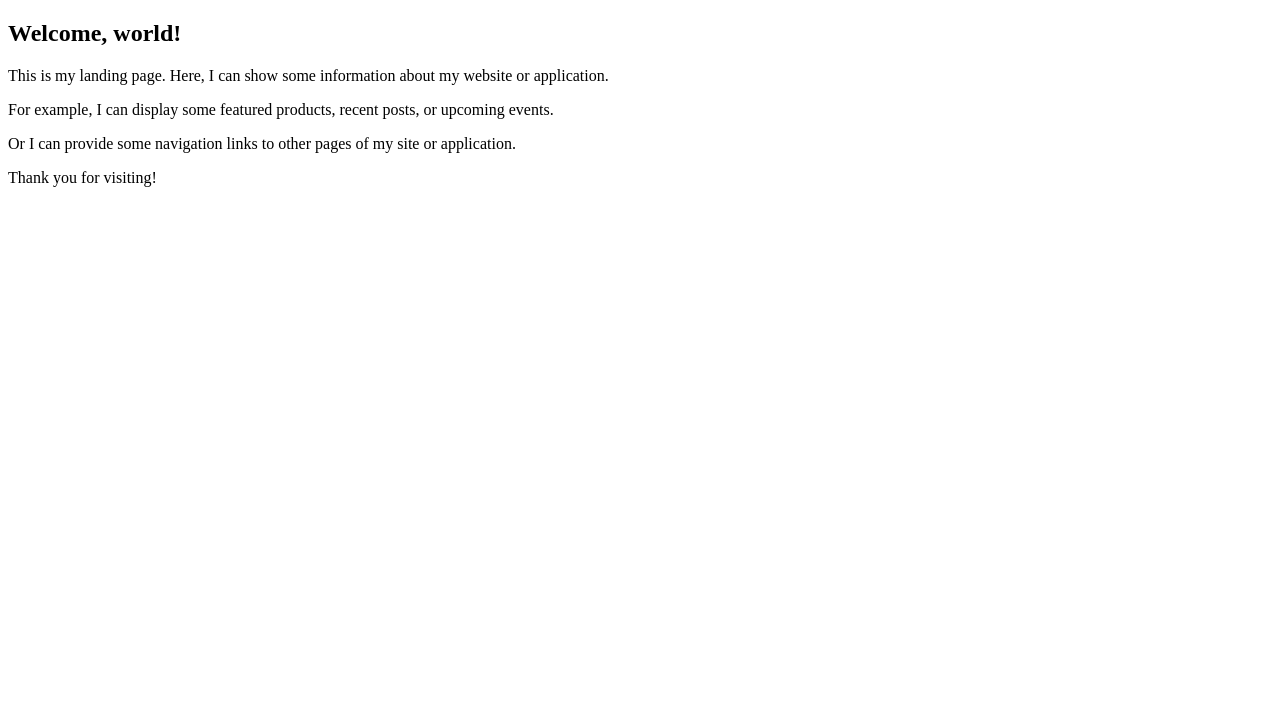
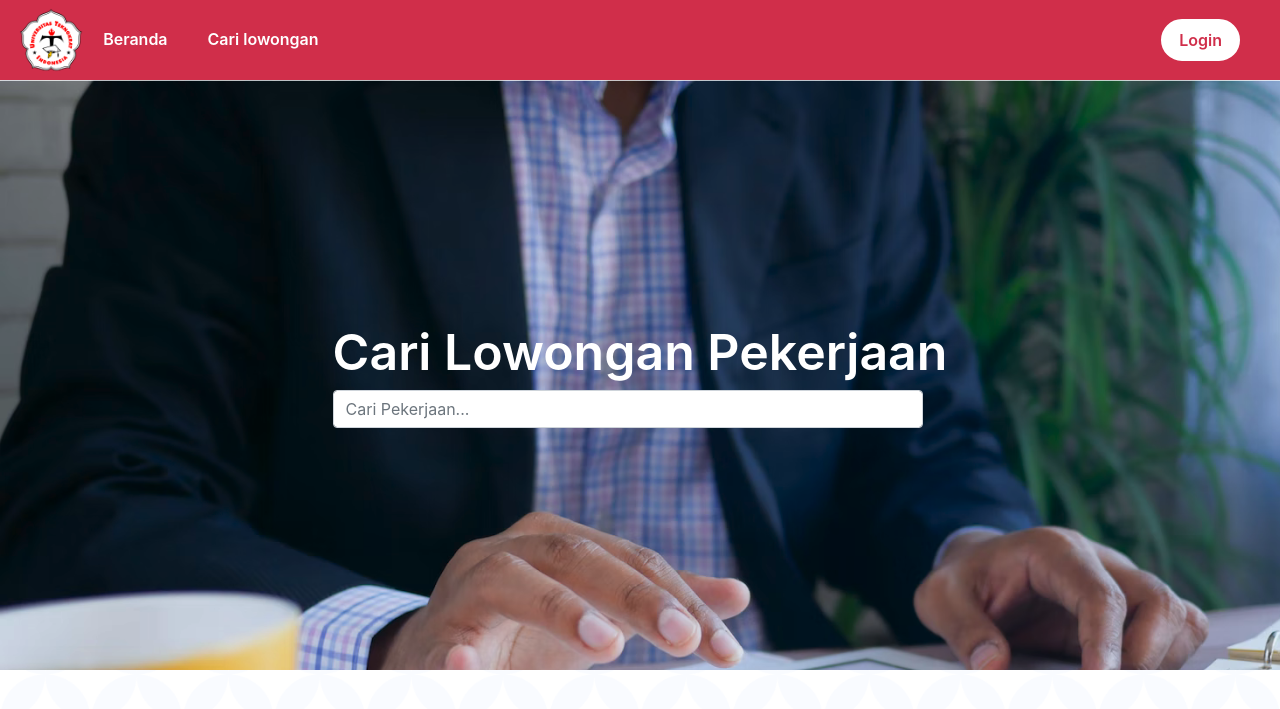
Before and after one commit to alyazharr/job-portal-teknokrat, a Django app: page / in a window 1280 px wide. Shown: the top 709 px of the page. Run offline with Django 4.2, Linux system fonts and the light colour scheme; some libraries are stand-ins or nearby versions.

Commit message:
[CHORE] add FE landing page

```diff
--- a/homepage/templates/home.html
+++ b/homepage/templates/home.html
@@ -1,18 +1,20 @@
-<!DOCTYPE html>
-<html lang="en">
-  <head>
-    <title>My Landing Page</title>
-  </head>
-  <body>
-    {% if user.is_authenticated %}
-    <h2>Welcome, {{ user.username }}!</h2>
-    <h2>Welcome, {{ user.npm }}!</h2>
-    {% else %}
-    <h2>Welcome, world!</h2>
-    {% endif %}
-    <p>This is my landing page. Here, I can show some information about my website or application.</p>
-    <p>For example, I can display some featured products, recent posts, or upcoming events.</p>
-    <p>Or I can provide some navigation links to other pages of my site or application.</p>
-    <p>Thank you for visiting!</p>
-  </body>
-</html>
+{% extends 'base.html' %}
+{% load static %}
+
+{% block meta %}
+<title>Jobseeker Teknokrat</title>
+<link rel="stylesheet" href="{% static 'css/home.css'%}" />
+{% endblock meta %}
+
+{% block content %}
+<div class="outer">
+  <div class="inner-content">
+    <h1>Cari Lowongan Pekerjaan</h1>
+    <div class="row height d-flex content-form">
+      <div class="form">
+        <i class="fa fa-search"></i>
+        <input type="text" class="form-control form-input" placeholder="Cari Pekerjaan...">
+      </div>
+    </div>
+</div>
+{% endblock content %}
--- /dev/null
+++ b/static/css/home.css
@@ -0,0 +1,18 @@
+.outer {
+    display: flex;
+    justify-content: center;
+    align-items: center;
+    height: 590px;
+    width: 100%;
+    background-image: url("../images/bg_landing_page.png");
+}
+
+.outer .inner-content h1 {
+    font-weight: 600;
+    font-size: 50px;
+    color: white;
+}
+
+.content-form {
+    width: 100%;
+}
--- a/static/css/style.css
+++ b/static/css/style.css
@@ -62,3 +62,16 @@ html, body {
     font-size: 18px;
     font-weight: 600;
 }
+
+nav #login-btn {
+    background-color: white;
+    color: #D02E4A;
+    border: 2px solid white;
+    margin-right: 40px;
+    border-radius: 50px;
+}
+
+nav #login-btn:hover {
+    transform: translateY(-7px);
+    transition: all 0.3s ease;
+}
--- a/templates/navbar.html
+++ b/templates/navbar.html
@@ -15,7 +15,7 @@
                 <a href="/" class="nav-link" style="padding: 20px">Beranda</a>
             </li>
             <li class="nav-item">
-                <a href="" class="nav-link" style="padding: 20px">nav-item</a>
+                <a href="" class="nav-link" style="padding: 20px">Cari lowongan</a>
             </li>
 
         </ul>
@@ -23,9 +23,8 @@
     {% if request.user.is_authenticated %}
     <a href="{% url 'cv:profile' %}" class="nav-link" style="padding: 20px;">{{request.user.username}}</a>
 
-    <a href="" class="nav-link" style="padding: 20px;">Logout</a>
+    <a href="{% url 'homepage:logout' %}" class="nav-link" style="padding: 20px;">Logout</a>
     {% else %}
-    <a href="" class="nav-link" style="padding: 20px;">Login</a>
-    <a href="" class="nav-link" style="padding: 20px;">Register</a>
+    <a href="{% url 'homepage:login' %}" id="login-btn" class="nav-link btn">Login</a>
     {% endif %}
 </nav>
```
Also changed, not shown: static/images/bg_landing_page.png (added).
